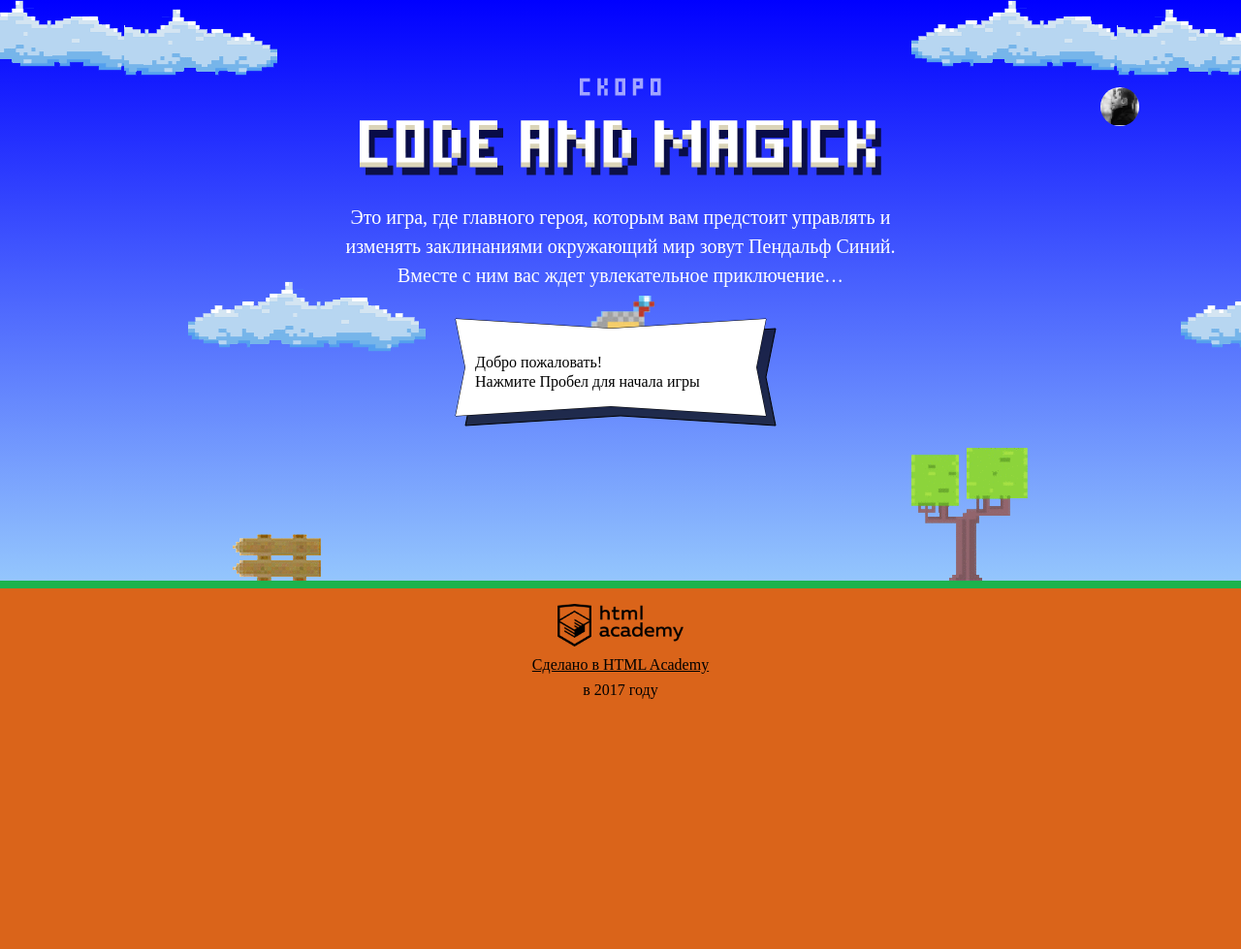
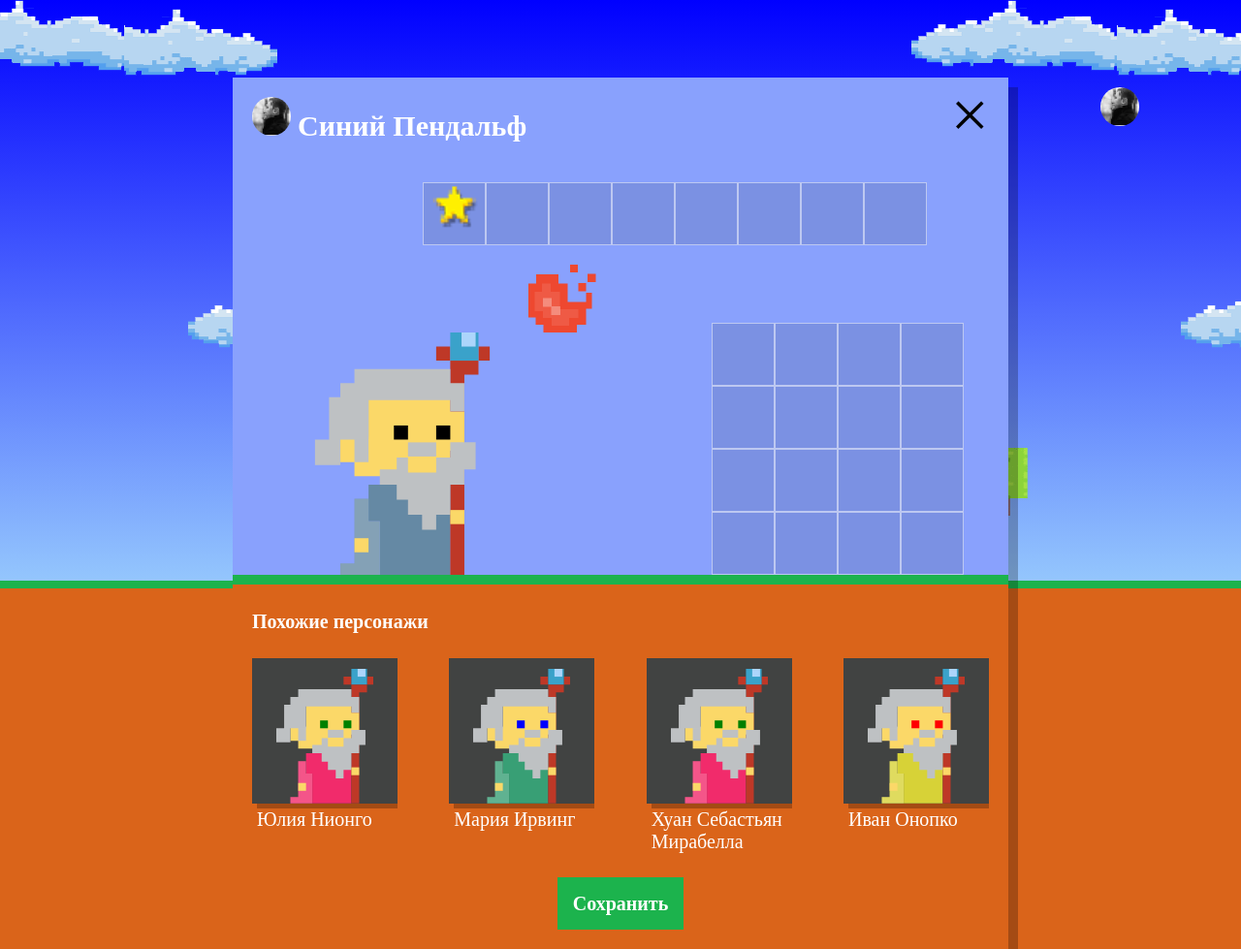
Before and after one commit to ViktorProdeus/814599-code-and-magick-17, a website: page index.html in a window 1280 px wide. Shown: the whole page at 97% size. Before the commit the page ends 800 px from the top, so only its background shows below. Drawn offline with Linux system fonts and the light colour scheme; a web font is replaced by a local one.

Commit message:
Подготовил к проверке задание: нас орда

```diff
--- a/index.html
+++ b/index.html
@@ -213,6 +213,7 @@
     return (height)* 1 / 3 - getWizardHeight();
   };
 </script>
+<script src="js/setup.js"></script>
 <script src="js/stat.js"></script>
 <script src="js/game.js"></script>
 
--- /dev/null
+++ b/js/setup.js
@@ -0,0 +1,84 @@
+'use strict';
+
+// Нашли попап и показали его
+var userDialog = document.querySelector('.setup');
+userDialog.classList.remove('hidden');
+
+// Нашли cписок похожих персонажей
+var similarListElement = userDialog.querySelector('.setup-similar-list');
+
+// Нашли шаблон и контент внутри него
+var similarWizardTemplate = document.querySelector('#similar-wizard-template')
+  .content
+  .querySelector('.setup-similar-item');
+
+// Из условия задания описал обьект со свойствами волшебников
+var propertiesWizards = {
+  // количество волшебников, которых нужно получить случайно
+  AMOUNT_WIZARDS: 4,
+
+  NAMES: ['Иван', 'Хуан Себастьян', 'Мария', 'Кристоф', 'Виктор', 'Юлия', 'Люпита', 'Вашингтон'],
+  SURNAMES: ['да Марья', 'Верон', 'Мирабелла', 'Вальц', 'Онопко', 'Топольницкая', 'Нионго', 'Ирвинг'],
+  COAT_COLOR: ['rgb(101, 137, 164)', 'rgb(241, 43, 107)', 'rgb(146, 100, 161)', 'rgb(56, 159, 117)', 'rgb(215, 210, 55)', 'rgb(0, 0, 0)'],
+  EYES_COLOR: ['black', 'red', 'blue', 'yellow', 'green']
+};
+
+// Функция, возвращающая новый массив из старого в случайном порядке
+function toMixArray(array) {
+  var mixedArray = array.slice();
+  for (var i = 0; i < mixedArray.length; i++) {
+    var randomIndex = Math.floor(Math.random() * (i + 1));
+    var templateValue = mixedArray[i];
+    mixedArray[i] = array[randomIndex];
+    mixedArray[randomIndex] = templateValue;
+  }
+  return mixedArray;
+}
+
+// Функция, возвращающая случайный элемемент массива
+function getRandomElement(array) {
+  for (var i = 0; i < array.length; i++) {
+    var randomIndex = Math.floor(Math.random() * array.length);
+    var randomElement = array[randomIndex];
+  }
+  return randomElement;
+}
+
+// Функция, возвращающаая массив объектов магов
+function generateWizards() {
+  var changedWizardNames = toMixArray(propertiesWizards.NAMES);
+  var changedWizardSurnames = toMixArray(propertiesWizards.SURNAMES);
+
+  var wizards = [];
+  for (var i = 0; i < propertiesWizards.AMOUNT_WIZARDS; i++) {
+    wizards.push({
+      names: changedWizardNames[i],
+      surnames: changedWizardSurnames[i],
+      coatColor: getRandomElement(propertiesWizards.COAT_COLOR),
+      eyesColor: getRandomElement(propertiesWizards.EYES_COLOR)
+    });
+  }
+  return wizards;
+}
+
+var wizards = generateWizards();
+
+// Генерируем шаблон волшебника
+var renderWizard = function (wizard) {
+  var wizardElement = similarWizardTemplate.cloneNode(true);
+
+  wizardElement.querySelector('.setup-similar-label').textContent = wizard.names + '\n ' + wizard.surnames;
+  wizardElement.querySelector('.wizard-coat').style.fill = wizard.coatColor;
+  wizardElement.querySelector('.wizard-eyes').style.fill = wizard.eyesColor;
+
+  return wizardElement;
+};
+
+var fragment = document.createDocumentFragment();
+
+for (var i = 0; i < wizards.length; i++) {
+  fragment.appendChild(renderWizard(wizards[i]));
+}
+similarListElement.appendChild(fragment);
+
+userDialog.querySelector('.setup-similar').classList.remove('hidden');
```
